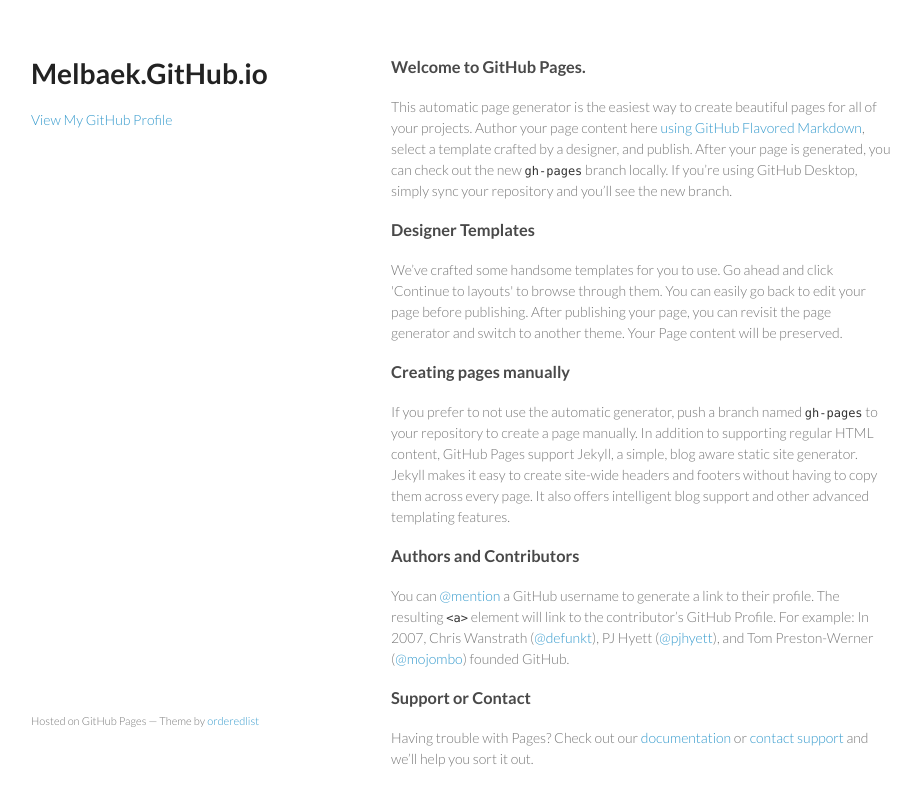
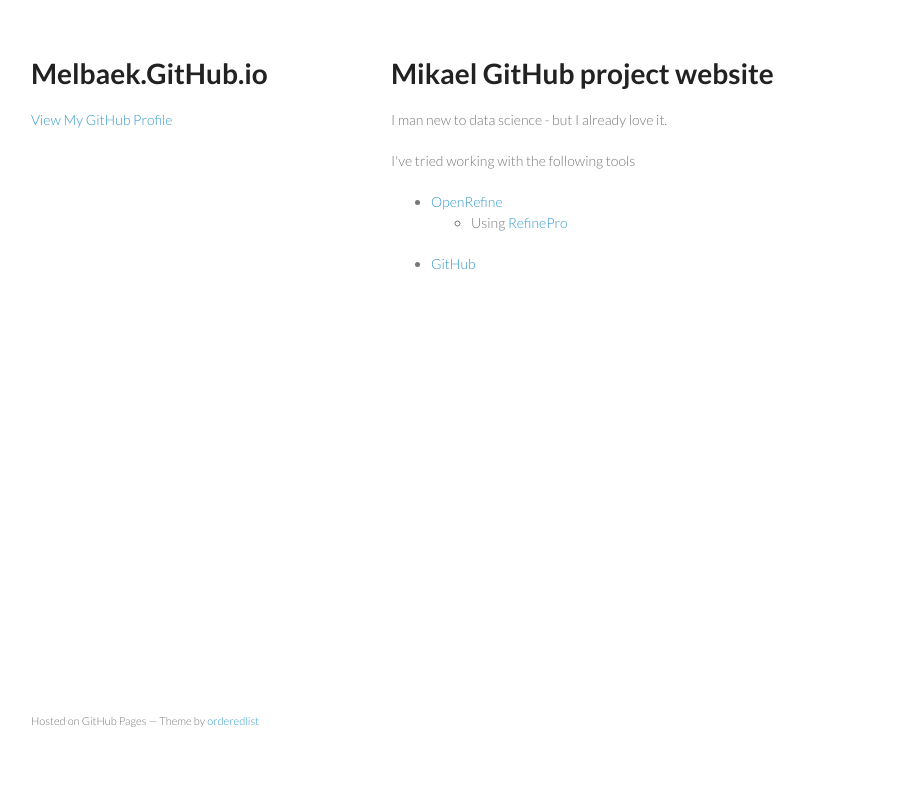
Before and after one commit to melbaek/melbaek.github.io, a plain HTML site: page index.html in a window 1280 px wide. Shown: the whole page, without its empty margins (179-1100 px from the left). Drawn offline with Linux system fonts and the light colour scheme.

Commit message:
Replace master branch with page content via GitHub

```diff
--- a/index.html
+++ b/index.html
@@ -23,30 +23,24 @@
 
       </header>
       <section>
-        <h3>
-<a id="welcome-to-github-pages" class="anchor" href="#welcome-to-github-pages" aria-hidden="true"><span class="octicon octicon-link"></span></a>Welcome to GitHub Pages.</h3>
+        <h1>
+<a id="mikael-github-project-website" class="anchor" href="#mikael-github-project-website" aria-hidden="true"><span class="octicon octicon-link"></span></a>Mikael GitHub project website</h1>
 
-<p>This automatic page generator is the easiest way to create beautiful pages for all of your projects. Author your page content here <a href="https://guides.github.com/features/mastering-markdown/">using GitHub Flavored Markdown</a>, select a template crafted by a designer, and publish. After your page is generated, you can check out the new <code>gh-pages</code> branch locally. If you’re using GitHub Desktop, simply sync your repository and you’ll see the new branch.</p>
+<p>I man new to data science - but I already love it.</p>
 
-<h3>
-<a id="designer-templates" class="anchor" href="#designer-templates" aria-hidden="true"><span class="octicon octicon-link"></span></a>Designer Templates</h3>
+<p>I've tried working with the following tools</p>
 
-<p>We’ve crafted some handsome templates for you to use. Go ahead and click 'Continue to layouts' to browse through them. You can easily go back to edit your page before publishing. After publishing your page, you can revisit the page generator and switch to another theme. Your Page content will be preserved.</p>
+<ul>
+<li>
+<a href="www.openrefine.org">OpenRefine</a>
 
-<h3>
-<a id="creating-pages-manually" class="anchor" href="#creating-pages-manually" aria-hidden="true"><span class="octicon octicon-link"></span></a>Creating pages manually</h3>
-
-<p>If you prefer to not use the automatic generator, push a branch named <code>gh-pages</code> to your repository to create a page manually. In addition to supporting regular HTML content, GitHub Pages support Jekyll, a simple, blog aware static site generator. Jekyll makes it easy to create site-wide headers and footers without having to copy them across every page. It also offers intelligent blog support and other advanced templating features.</p>
-
-<h3>
-<a id="authors-and-contributors" class="anchor" href="#authors-and-contributors" aria-hidden="true"><span class="octicon octicon-link"></span></a>Authors and Contributors</h3>
-
-<p>You can <a href="https://github.com/blog/821" class="user-mention">@mention</a> a GitHub username to generate a link to their profile. The resulting <code>&lt;a&gt;</code> element will link to the contributor’s GitHub Profile. For example: In 2007, Chris Wanstrath (<a href="https://github.com/defunkt" class="user-mention">@defunkt</a>), PJ Hyett (<a href="https://github.com/pjhyett" class="user-mention">@pjhyett</a>), and Tom Preston-Werner (<a href="https://github.com/mojombo" class="user-mention">@mojombo</a>) founded GitHub.</p>
-
-<h3>
-<a id="support-or-contact" class="anchor" href="#support-or-contact" aria-hidden="true"><span class="octicon octicon-link"></span></a>Support or Contact</h3>
-
-<p>Having trouble with Pages? Check out our <a href="https://help.github.com/pages">documentation</a> or <a href="https://github.com/contact">contact support</a> and we’ll help you sort it out.</p>
+<ul>
+<li>Using <a href="www.refinepro.com">RefinePro</a>
+</li>
+</ul>
+</li>
+<li><a href="www.github.com">GitHub</a></li>
+</ul>
       </section>
       <footer>
         <p><small>Hosted on GitHub Pages &mdash; Theme by <a href="https://github.com/orderedlist">orderedlist</a></small></p>
```
Also changed, not shown: params.json (+1 -1 lines).
